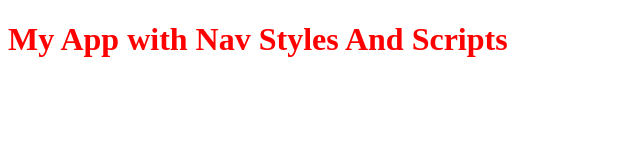
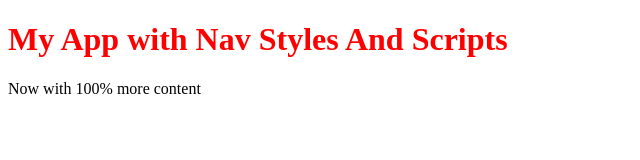
Before and after one commit to thinkful-ei-heron/alex_michael_git_drills, a plain HTML site: page index.html in a window 1280 px wide. Shown: the whole page, without its empty margins (0-640 px from the left). Drawn offline with Linux system fonts and the light colour scheme.

Commit message:
added content to index.html

```diff
--- a/index.html
+++ b/index.html
@@ -10,6 +10,7 @@
 </head>
 <body>
     <h1>My App with Nav Styles And Scripts</h1>
+    <p>Now with 100% more content</p>
     <script src="app.js"></script>
 </body>
 </html>
```
